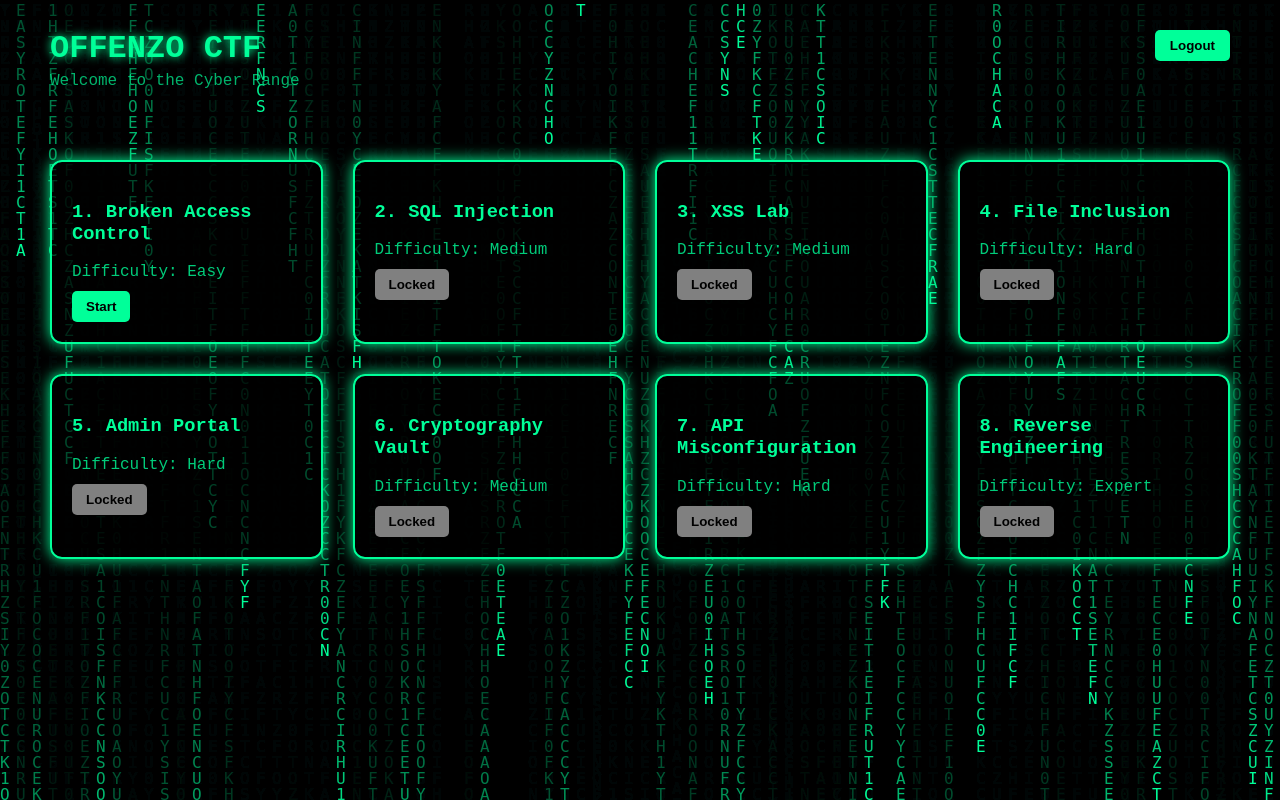
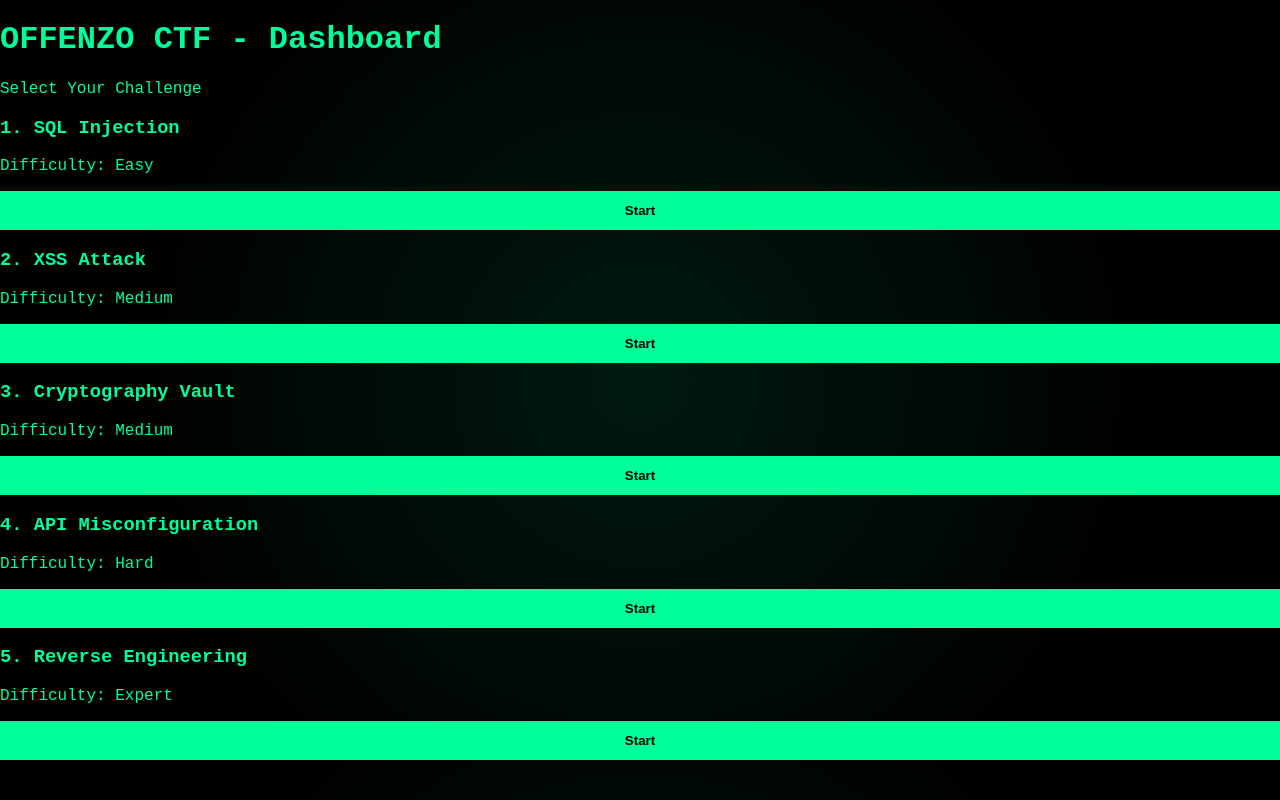
Before and after one commit to pavanmayamandiram-dotcom/ctf-web-challenge, a Flask app: page /dashboard in a window 1280 px wide. Run offline with Flask 3, Linux system fonts and the light colour scheme.

Commit message:
Added animated screen background layout

```diff
--- /dev/null
+++ b/templates/base.html
@@ -0,0 +1,25 @@
+<!DOCTYPE html>
+<html lang="en">
+<head>
+    <meta charset="UTF-8">
+    <title>OFFENZO CTF</title>
+    <link rel="stylesheet" href="{{ url_for('static', filename='css/style.css') }}">
+</head>
+<body>
+
+    <!-- Cyber Background -->
+    <div class="cyber-background">
+        <div class="screen screen1"></div>
+        <div class="screen screen2"></div>
+        <div class="screen screen3"></div>
+        <div class="screen screen4"></div>
+        <div class="screen screen5"></div>
+    </div>
+
+    <!-- Main Content -->
+    <div class="main-content">
+        {% block content %}{% endblock %}
+    </div>
+
+</body>
+</html>
--- a/templates/dashboard.html
+++ b/templates/dashboard.html
@@ -1,159 +1,44 @@
-<!DOCTYPE html>
-<html>
-<head>
-    <title>Offenzo CTF | Dashboard</title>
+{% extends "base.html" %}
 
-    <style>
-        body {
-            margin: 0;
-            font-family: 'Courier New', monospace;
-            background: black;
-            color: #00ff99;
-            overflow-x: hidden;
-        }
+{% block content %}
 
-        canvas {
-            position: fixed;
-            top: 0;
-            left: 0;
-            z-index: -1;
-        }
+<div class="dashboard">
+    <h1>OFFENZO CTF - Dashboard</h1>
+    <p class="subtitle">Select Your Challenge</p>
 
-        .header {
-            padding: 30px 50px;
-        }
-
-        h1 {
-            margin: 0;
-            font-size: 32px;
-            text-shadow: 0 0 10px #00ff99;
-        }
-
-        .subtitle {
-            margin-top: 5px;
-            opacity: 0.7;
-        }
-
-        .logout {
-            position: absolute;
-            top: 30px;
-            right: 50px;
-            background: #00ff99;
-            color: black;
-            border: none;
-            padding: 8px 15px;
-            cursor: pointer;
-            font-weight: bold;
-            border-radius: 5px;
-        }
-
-        .grid {
-            display: grid;
-            grid-template-columns: repeat(auto-fit, minmax(250px, 1fr));
-            gap: 30px;
-            padding: 40px 50px;
-        }
-
-        .card {
-            background: rgba(0, 0, 0, 0.7);
-            border: 2px solid #00ff99;
-            padding: 20px;
-            border-radius: 12px;
-            box-shadow: 0 0 15px #00ff99;
-            transition: 0.3s;
-        }
-
-        .card:hover {
-            transform: translateY(-5px);
-            box-shadow: 0 0 25px #00ff99;
-        }
-
-        .difficulty {
-            opacity: 0.8;
-            margin: 10px 0;
-        }
-
-        .btn {
-            background: #00ff99;
-            color: black;
-            border: none;
-            padding: 8px 14px;
-            cursor: pointer;
-            border-radius: 5px;
-            font-weight: bold;
-        }
-
-        .locked {
-            background: gray;
-            cursor: not-allowed;
-        }
-    </style>
-</head>
-
-<body>
-
-<canvas id="matrixCanvas"></canvas>
-
-<div class="header">
-    <h1>OFFENZO CTF</h1>
-    <div class="subtitle">Welcome to the Cyber Range</div>
-</div>
-
-<button class="logout">Logout</button>
-
-<div class="grid">
+    <div class="cards">
 
         <div class="card">
-        <h3>1. Broken Access Control</h3>
-        <div class="difficulty">Difficulty: Easy</div>
-        <button class="btn">Start</button>
+            <h3>1. SQL Injection</h3>
+            <p>Difficulty: Easy</p>
+            <button>Start</button>
         </div>
 
         <div class="card">
-        <h3>2. SQL Injection</h3>
-        <div class="difficulty">Difficulty: Medium</div>
-        <button class="btn locked">Locked</button>
+            <h3>2. XSS Attack</h3>
+            <p>Difficulty: Medium</p>
+            <button>Start</button>
         </div>
 
         <div class="card">
-        <h3>3. XSS Lab</h3>
-        <div class="difficulty">Difficulty: Medium</div>
-        <button class="btn locked">Locked</button>
+            <h3>3. Cryptography Vault</h3>
+            <p>Difficulty: Medium</p>
+            <button>Start</button>
         </div>
 
         <div class="card">
-        <h3>4. File Inclusion</h3>
-        <div class="difficulty">Difficulty: Hard</div>
-        <button class="btn locked">Locked</button>
+            <h3>4. API Misconfiguration</h3>
+            <p>Difficulty: Hard</p>
+            <button>Start</button>
         </div>
 
         <div class="card">
-        <h3>5. Admin Portal</h3>
-        <div class="difficulty">Difficulty: Hard</div>
-        <button class="btn locked">Locked</button>
-    </div>
-
-    <div class="card">
-        <h3>6. Cryptography Vault</h3>
-        <div class="difficulty">Difficulty: Medium</div>
-        <button class="btn locked">Locked</button>
-    </div>
-
-    <div class="card">
-        <h3>7. API Misconfiguration</h3>
-        <div class="difficulty">Difficulty: Hard</div>
-        <button class="btn locked">Locked</button>
-    </div>
-
-    <div class="card">
-        <h3>8. Reverse Engineering</h3>
-        <div class="difficulty">Difficulty: Expert</div>
-        <button class="btn locked">Locked</button>
+            <h3>5. Reverse Engineering</h3>
+            <p>Difficulty: Expert</p>
+            <button>Start</button>
         </div>
 
     </div>
+</div>
 
-<script src="{{ url_for('static', filename='js/matrix.js') }}"></script>
-
-</body>
-</html>
+{% endblock %}
```
Also changed, not shown: templates/login.html (+4 -23 lines). Lines whose indentation alone changed are shown as unchanged.
